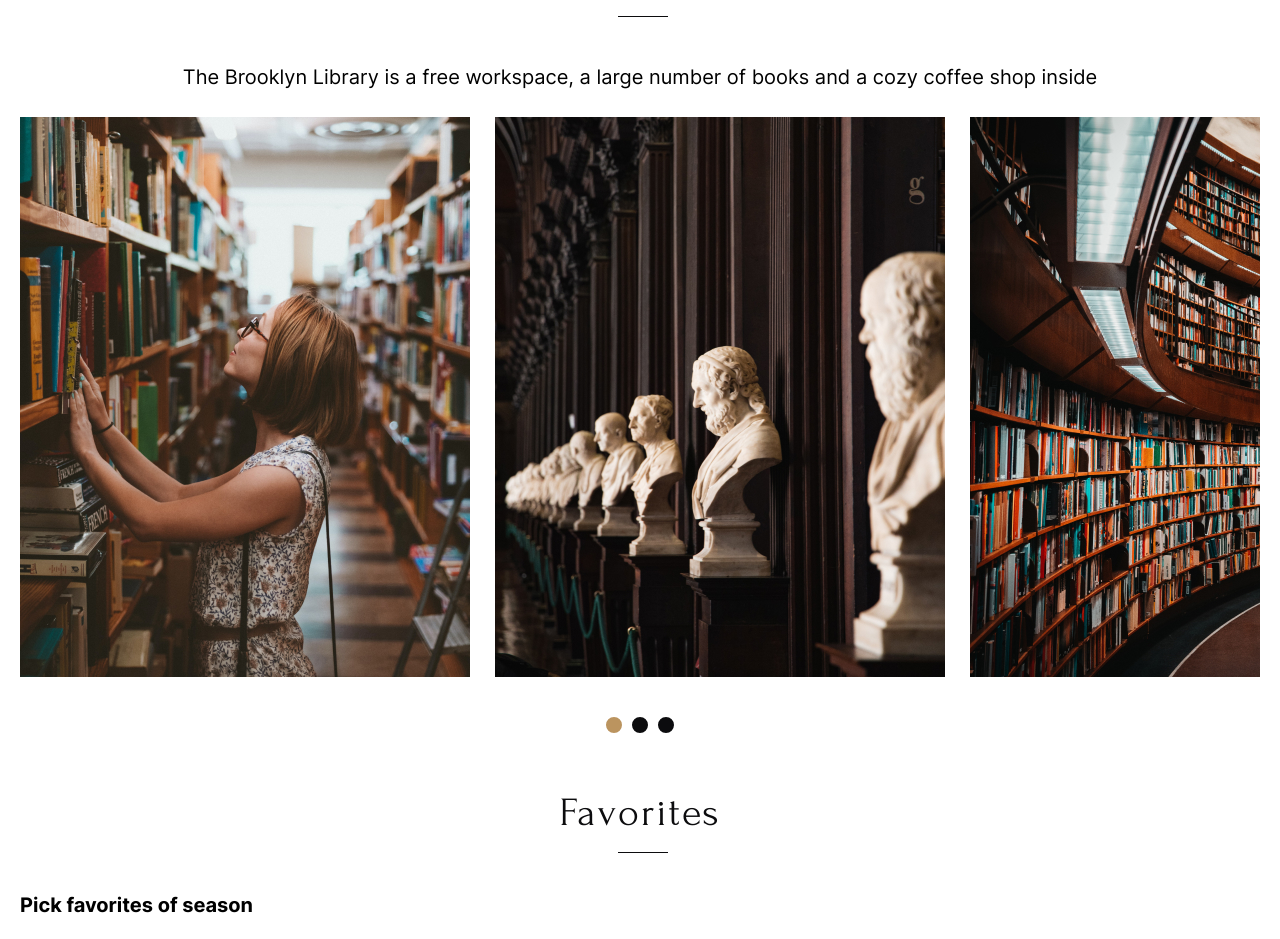
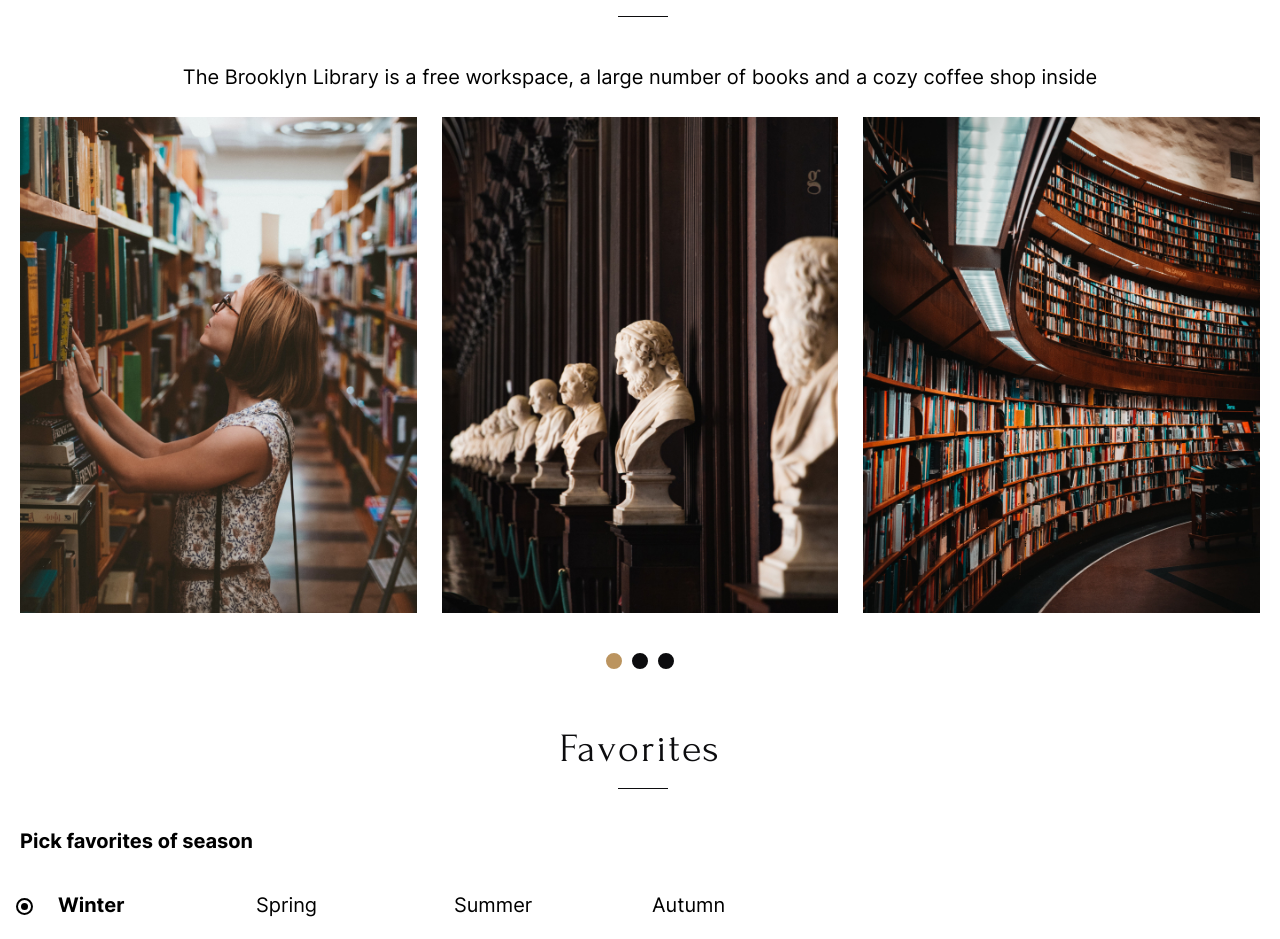
Before and after one commit to Golosova76/RS_School_Stage0, a plain HTML site: page library/index.html in a window 1280 px wide. Shown: the part 753-1692 px from the top of the page. Drawn offline with Linux system fonts and the light colour scheme.

Commit message:
fix: layout and style img slider

```diff
--- a/library/css/style.scss
+++ b/library/css/style.scss
@@ -352,11 +352,16 @@ html {
     &:not(:last-child) {
       margin-bottom: 35px;
     }
+    height: 100%;
   }
 
-  // .slider-main-block__slide
+  // .slider-main-block__slide-ibg
 
-  &__slide {
+  &__slide-ibg {
+    flex: 0 1 32.14%;
+    //width: 450px;
+    //flex-shrink: 0;
+    padding-bottom: 40%;
   }
 
   // .slider-main-block__circles
@@ -439,8 +444,7 @@ html {
 
   &__nav {
     display: flex;
-    justify-content: flex-start;
-    column-gap: 90px;
+    column-gap: 60px;
     &:not(:last-child) {
       margin-bottom: 41px;
     }
@@ -474,13 +478,15 @@ html {
     margin-top: 5px;
     width: 17px;
     height: 17px;
-    margin-left: -40px;
+    margin-left: -42px;
     background-image: url(../img/favorites/nav/ellipse.svg);
   }
 
   // .tabs__text
 
   &__text {
+    display: block;
+    width: 100px;
   }
 
   // .tabs__body
@@ -1014,6 +1020,7 @@ html {
     background: #fff;
     height: 66px;
     width: 100%;
+    font-size: 24px;
     &:not(:last-child) {
       margin-bottom: 25px;
     }
@@ -1025,6 +1032,9 @@ html {
     }
     &:focus {
       outline: 2px solid #972727;
+      &::placeholder {
+        color: transparent;
+      }
     }
   }
 
--- a/library/index.html
+++ b/library/index.html
@@ -54,21 +54,23 @@
               <!-- Additional required wrapper -->
               <div class="slider-main-block__wrapper swiper-wrapper">
                 <!-- Slides -->
-                <div class="slider-main-block__slide swiper-slide">
+                <div class="slider-main-block__slide-ibg swiper-slide">
                   <img src="img/about/women.jpg" alt="Slider Image Women" />
                 </div>
-                <div class="slider-main-block__slide swiper-slide">
+                <div class="slider-main-block__slide-ibg swiper-slide">
                   <img src="img/about/bust.jpg" alt="Slider Image Bust" />
                 </div>
-                <div class="slider-main-block__slide swiper-slide">
+                <div class="slider-main-block__slide-ibg swiper-slide">
                   <img src="img/about/books.jpg" alt="Slider Image Books" />
                 </div>
-                <div class="slider-main-block__slide swiper-slide">
+                <!--
+                <div class="slider-main-block__slide-ibg swiper-slide">
                   <img src="img/about/ladder.jpg" alt="Slider Image Ladder" />
                 </div>
-                <div class="slider-main-block__slide swiper-slide">
+                <div class="slider-main-block__slide-ibg swiper-slide">
                   <img src="img/about/pillar.jpg" alt="Slider Image Pillar" />
                 </div>
+                -->
               </div>
               <!-- If we need navigation buttons -->
               <div class="slider-main-block__circles">
```
Also changed, not shown: library/css/style.css.
